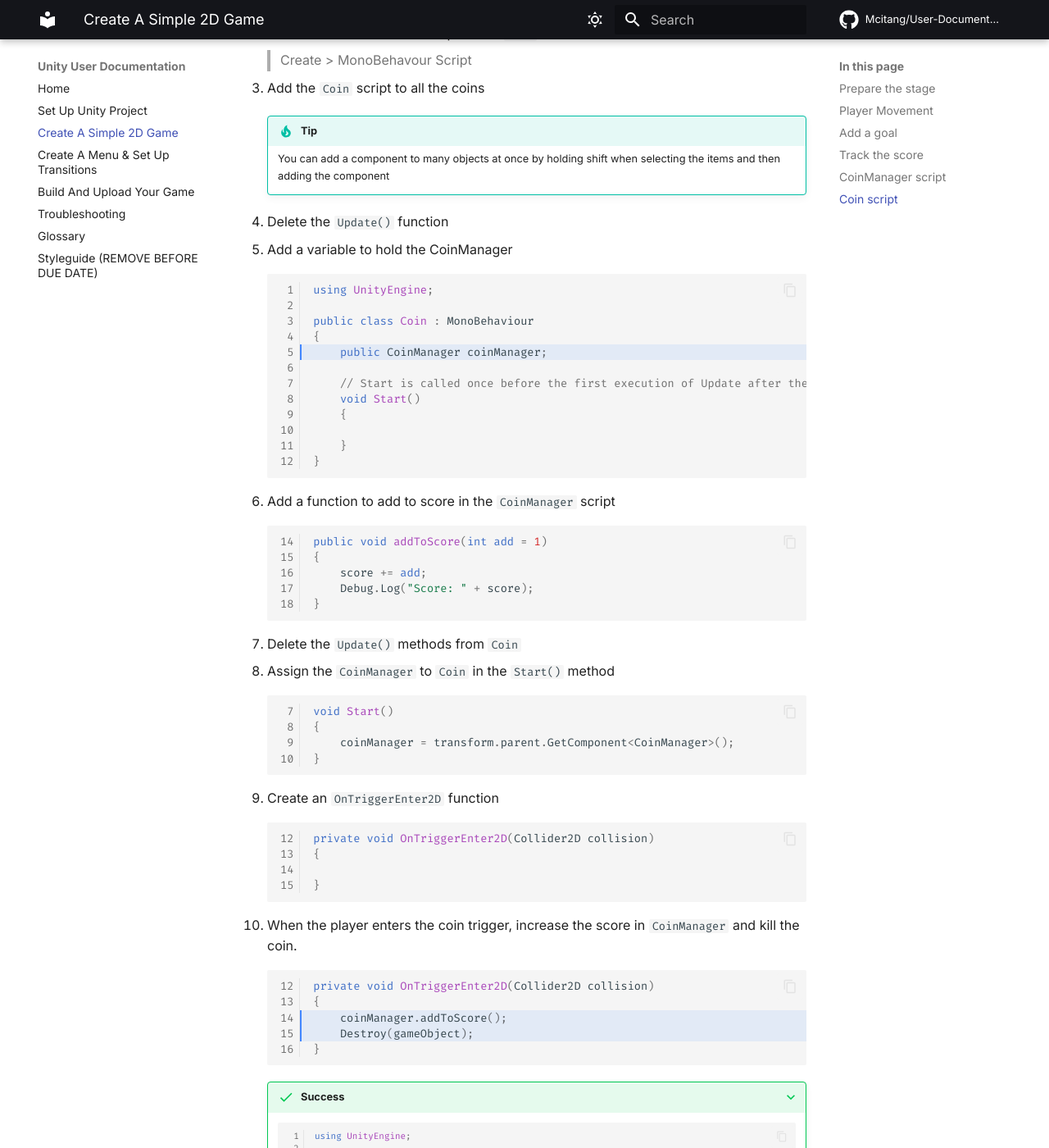
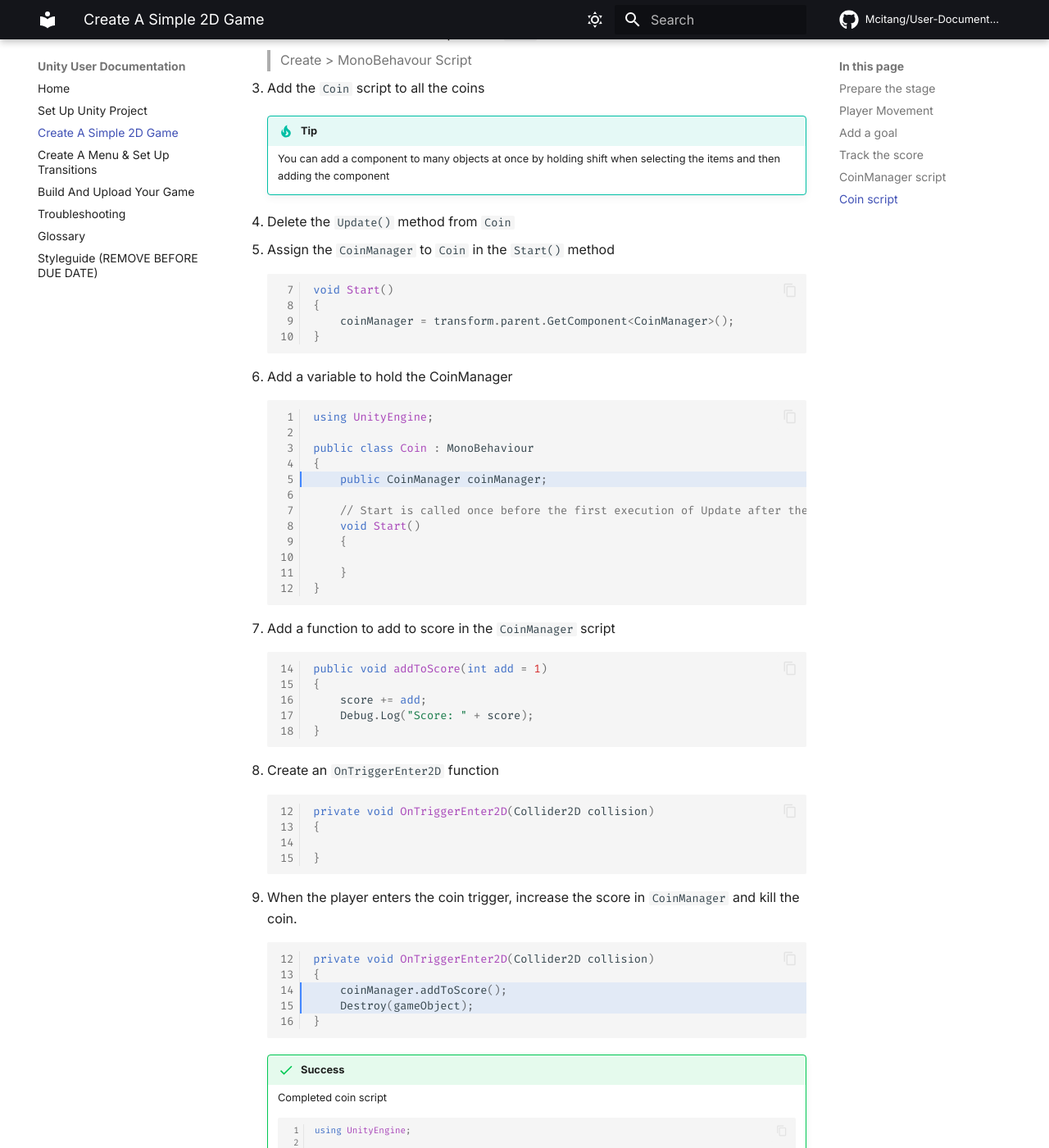
Before and after one commit to Mcitang/User-Documentation, an MkDocs documentation site: the page built from docs/make-game.md, in a window 1280 px wide and 1400 px high, scrolled down 12831 px. Shown: the whole window at 82% size. Built offline with MkDocs 1.6.1 and Material for MkDocs 9.7.7, drawn with Linux system fonts in a browser that asks for light colours; emoji names are drawn with the system emoji font; comment, search, counter and statistics services are not loaded.

Commit message:
Rearrange instruction

````diff
--- a/docs/make-game.md
+++ b/docs/make-game.md
@@ -422,7 +422,16 @@
     !!! tip
         You can add a component to many objects at once by holding shift when selecting the items and then adding the component
 
-1. Delete the `Update()` function
+1. Delete the `Update()` method from `Coin`
+
+1. Assign the `CoinManager` to `Coin` in the `Start()` method
+
+    ```C# linenums="7"
+    void Start()
+    {
+        coinManager = transform.parent.GetComponent<CoinManager>();
+    }
+    ```
 
 1. Add a variable to hold the CoinManager
 
@@ -451,17 +460,6 @@
     }
     ```
 
-1. Delete the `Update()` methods from `Coin`
-
-1. Assign the `CoinManager` to `Coin` in the `Start()` method
-
-    ```C# linenums="7"
-    void Start()
-    {
-        coinManager = transform.parent.GetComponent<CoinManager>();
-    }
-    ```
-
 1. Create an `OnTriggerEnter2D` function
 
     ```C# linenums="12"
@@ -481,7 +479,8 @@
     }
     ```
 
-    ???+ success
+    !!! success
+        Completed coin script
 
         ```C# linenums="1"
         using UnityEngine;
````
